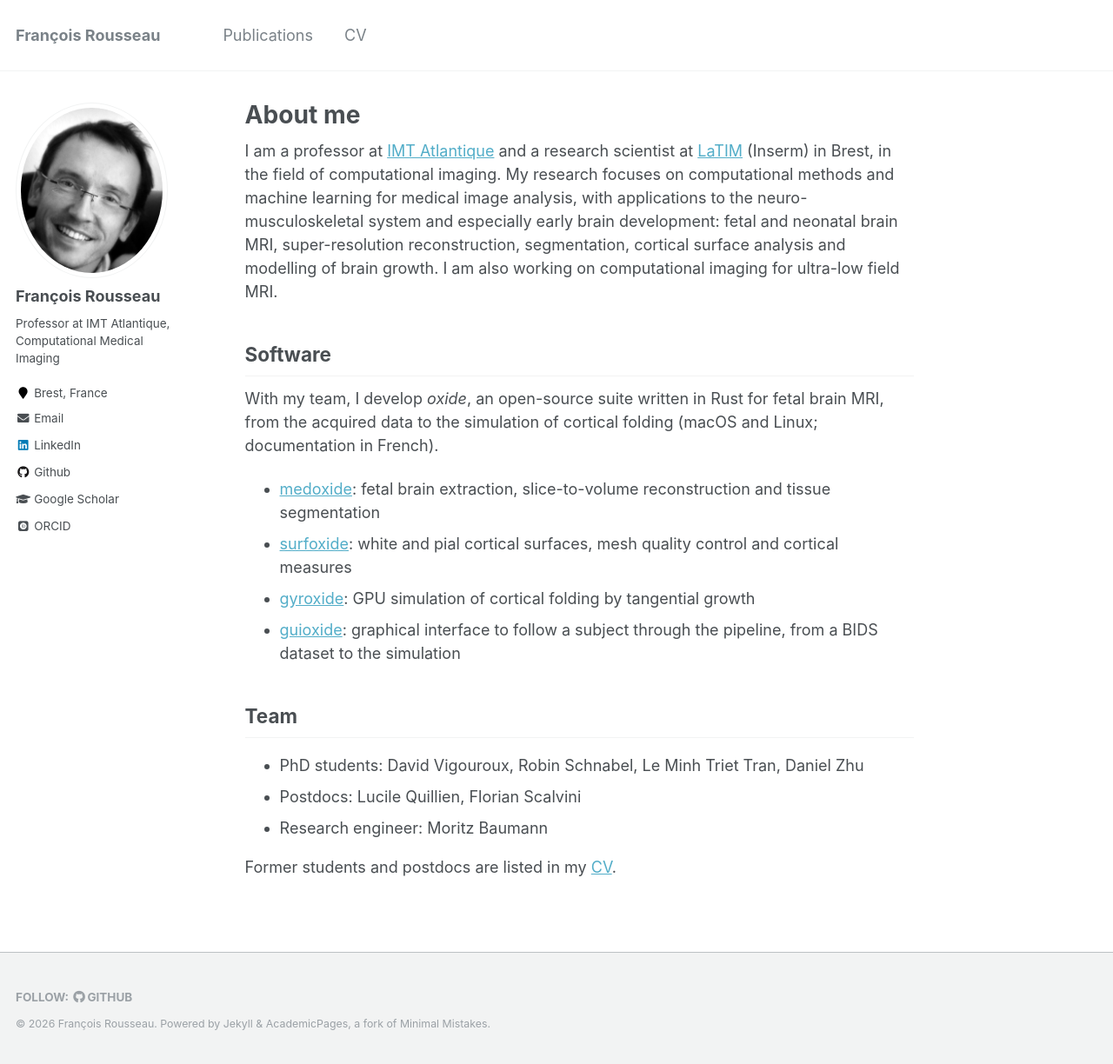
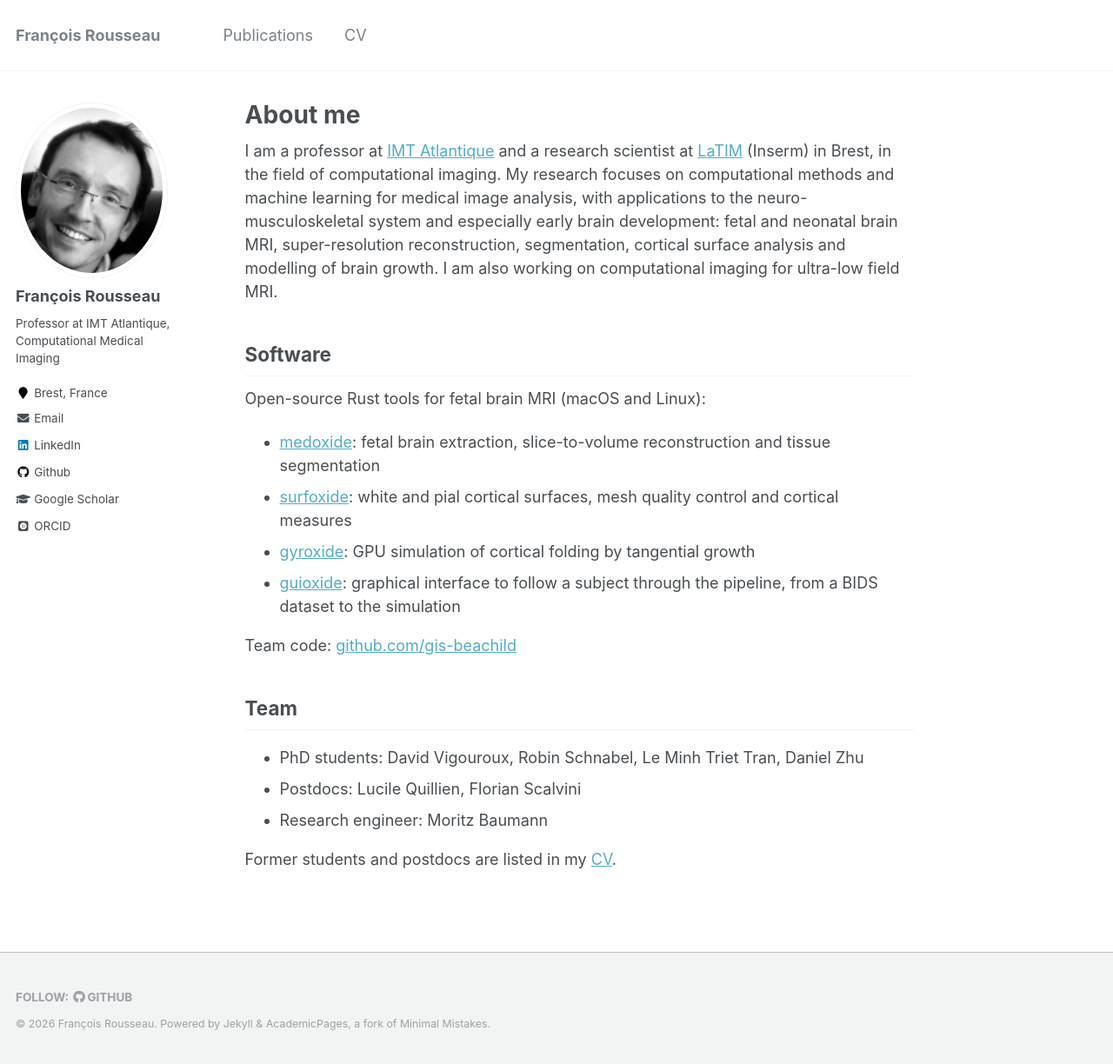
Before and after one commit to rousseau/rousseau.github.io, a Jekyll site: the page built from _pages/about.md, in a window 1280 px wide and 1224 px high. Shown: the whole window at 87% size. Built offline with Jekyll 4.4.1, drawn with Linux system fonts in a browser that asks for light colours; some web fonts are replaced.

Commit message:
About: factual Software section, link to team code
Co-Authored-By: Claude Opus 5.5 <noreply@anthropic.com>
Claude-Session: https://claude.ai/code/session_01X1VxLaNqMo1CkvAV4B4ifs

```diff
--- a/_pages/about.md
+++ b/_pages/about.md
@@ -13,12 +13,14 @@ I am a professor at [IMT Atlantique](https://www.imt-atlantique.fr) and a resear
 Software
 ------
 
-With my team, I develop *oxide*, an open-source suite written in Rust for fetal brain MRI, from the acquired data to the simulation of cortical folding (macOS and Linux; documentation in French).
+Open-source Rust tools for fetal brain MRI (macOS and Linux):
 
 * [medoxide](https://github.com/rousseau/medoxide): fetal brain extraction, slice-to-volume reconstruction and tissue segmentation
 * [surfoxide](https://github.com/rousseau/surfoxide): white and pial cortical surfaces, mesh quality control and cortical measures
 * [gyroxide](https://github.com/rousseau/gyroxide): GPU simulation of cortical folding by tangential growth
 * [guioxide](https://github.com/rousseau/guioxide): graphical interface to follow a subject through the pipeline, from a BIDS dataset to the simulation
+
+Team code: [github.com/gis-beachild](https://github.com/gis-beachild)
 
 Team
 ------
```
